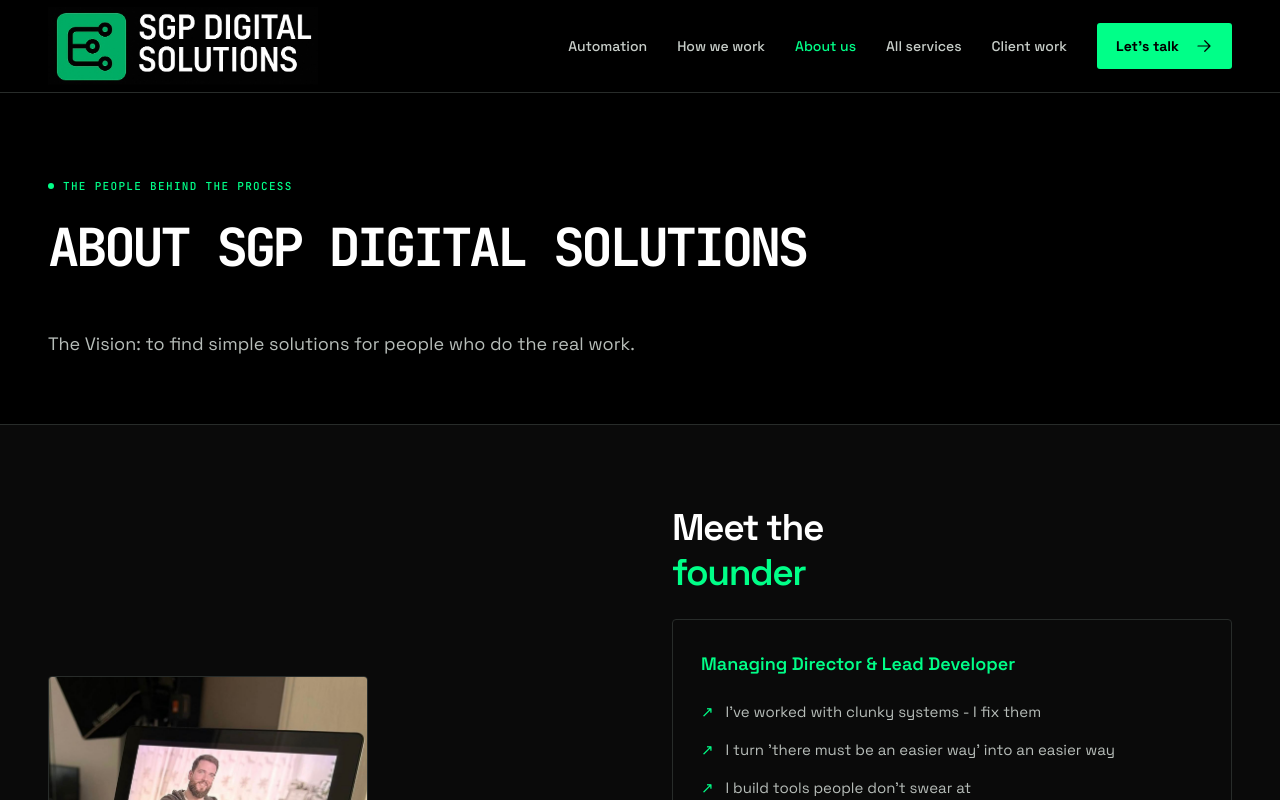
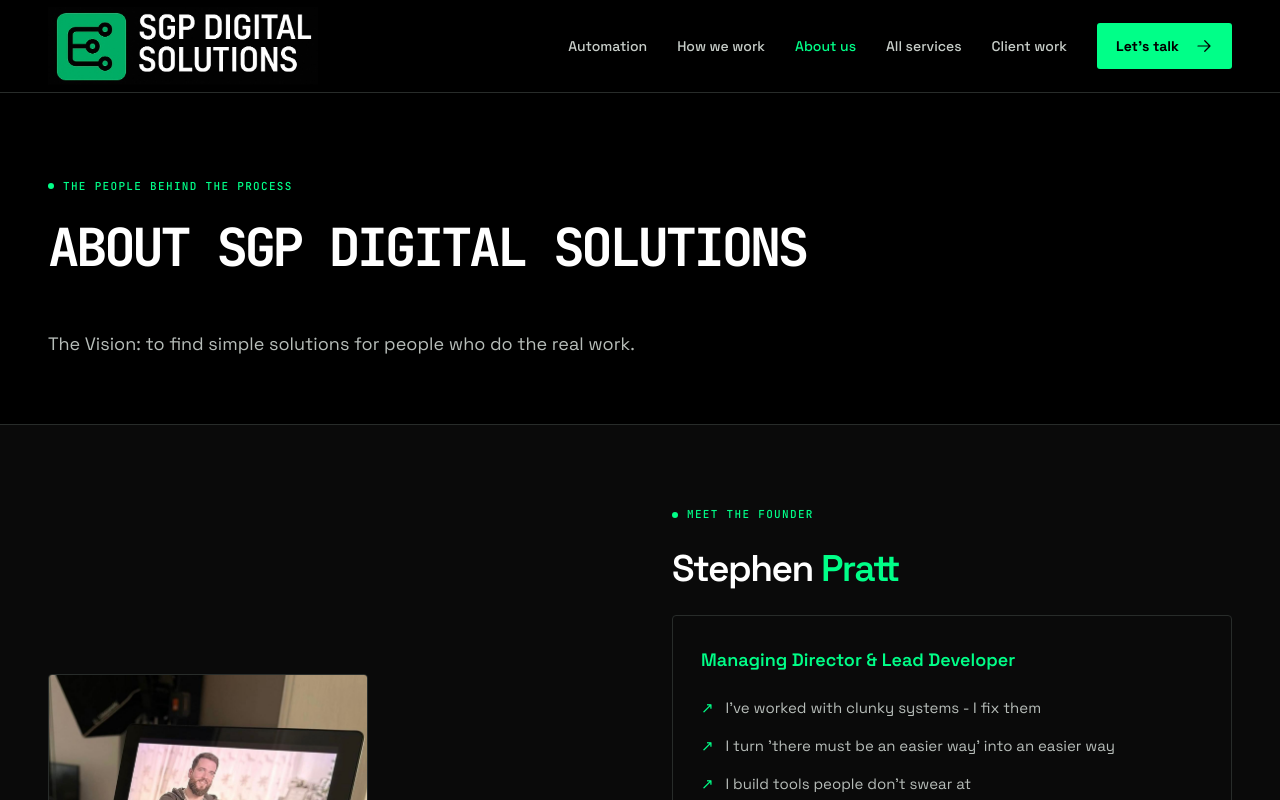
Before and after one commit to SGPDIGITALSOLUTIONS/sgpdigitalsolutions, a Next.js app: page /about in a window 1280 px wide. Shown: the top 800 px of the page. Built offline with nearby package versions, Linux system fonts and the light colour scheme.

Commit message:
Name Stephen Pratt in the founder profile

```diff
--- a/src/app/about/page.tsx
+++ b/src/app/about/page.tsx
@@ -62,7 +62,7 @@
                 <div className="w-80 h-96 bg-terminal-black border-4 border-terminal-green rounded-neo overflow-hidden neo-terminal-element">
                   <Image
                     src="/team/founder.jpg"
-                    alt="Founder & Director"
+                    alt="Stephen Pratt, Founder and Managing Director of SGP Digital Solutions"
                     width={320}
                     height={384}
                     className="w-full h-full object-cover"
@@ -78,9 +78,9 @@
 
             {/* Founder Info */}
             <div>
+              <p className="site-eyebrow">Meet the founder</p>
               <h2 className="text-4xl md:text-6xl font-black mb-6 text-terminal-white font-terminal-mono uppercase">
-                Meet the<br/>
-                <span className="text-terminal-green">founder</span>
+                Stephen <span className="text-terminal-green">Pratt</span>
               </h2>
 
               <div className="team-profile mb-8">
```
